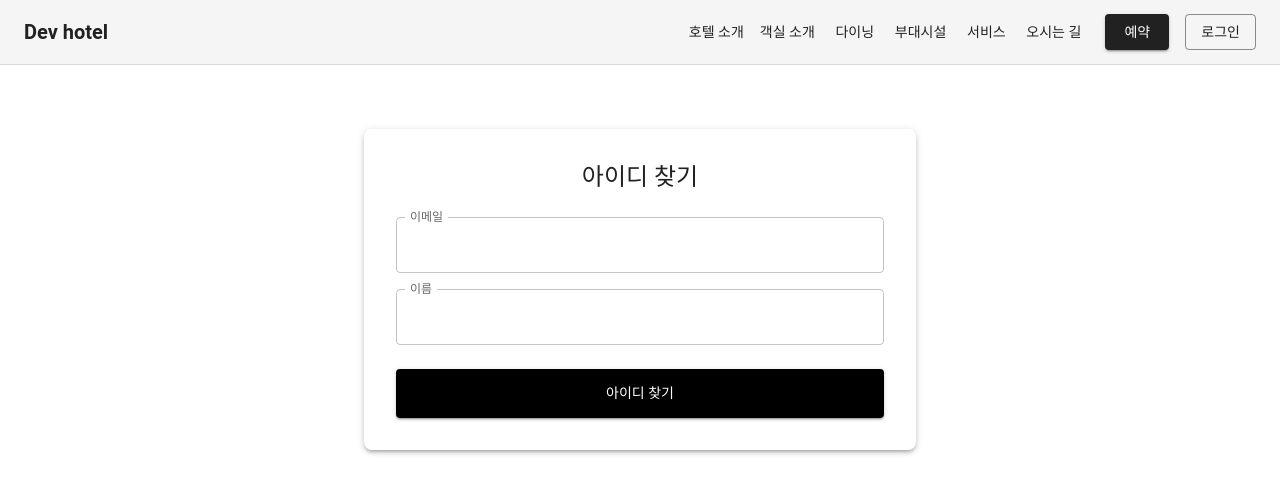
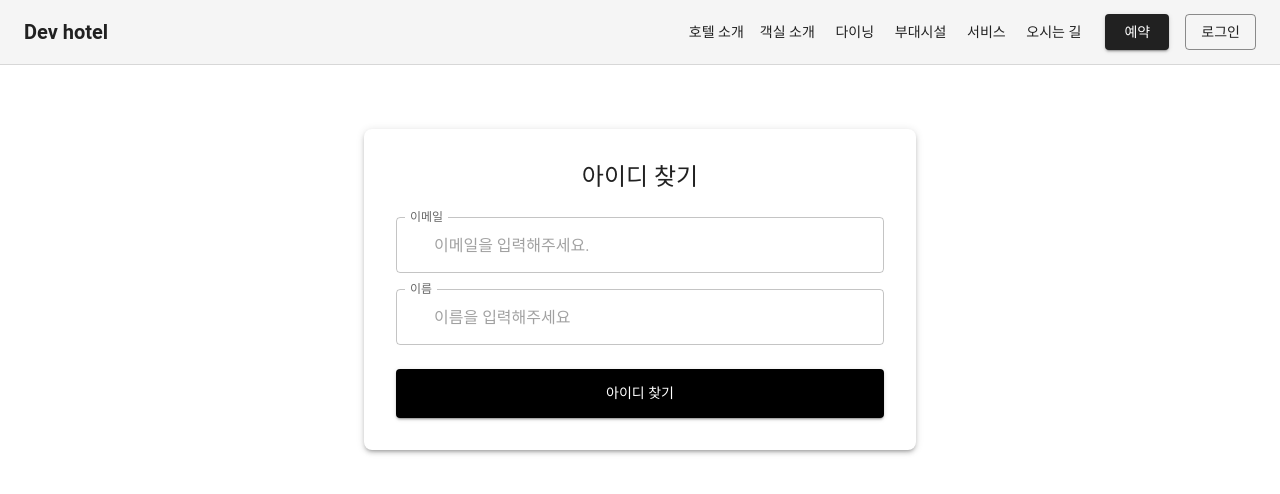
Before and after one commit to seoyundeok224/hotel-web-page-Team-project, a React (Vite) app in the folder devGuest/guest-front/: page /find-username in a window 1280 px wide. Shown: the top 494 px of the page. Built offline with nearby package versions, Linux system fonts and the light colour scheme; some icons are missing.

Commit message:
아이디 찾기 웹페이지 꾸미기 2차 수정

```diff
--- a/devGuest/guest-front/src/pages/FindUsername.jsx
+++ b/devGuest/guest-front/src/pages/FindUsername.jsx
@@ -32,7 +32,7 @@ const FindUsername = () => {
       const data = await res.json();
 
       if (res.ok) {
-        setResult(`당신의 아이디는: ${data.data}`);
+        setResult(`당신의 아이디는 ${data.data} 입니다.`);
       } else {
         setError(data.message || '입력하신 정보와 일치하는 사용자가 없습니다.');
       }
@@ -70,6 +70,10 @@ const FindUsername = () => {
                 <EmailIcon color="action" />
               </InputAdornment>
             ),
+            // 이메일 입력 상자에 힌트 텍스트 추가
+            inputProps: {
+              placeholder: '이메일을 입력해주세요.'
+            }
           }}
         />
         <TextField
@@ -83,6 +87,10 @@ const FindUsername = () => {
                 <PersonIcon color="action" />
               </InputAdornment>
             ),
+            // 이름 입력 상자에 힌트 텍스트 추가
+            inputProps: {
+              placeholder: '이름을 입력해주세요'
+            }
           }}
         />
         <Button
@@ -90,7 +98,7 @@ const FindUsername = () => {
           fullWidth
           onClick={handleSubmit}
           disabled={loading}
-          sx={{ py: 1.5, mt: 1, bgcolor: '#000000ff', '&:hover': { bgcolor: '#423f3fff' } }}
+          sx={{ py: 1.5, mt: 1, bgcolor: '#000000', '&:hover': { bgcolor: '#423f3f' } }}
         >
           {loading ? <CircularProgress size={24} sx={{ color: 'white' }} /> : '아이디 찾기'}
         </Button>
```
